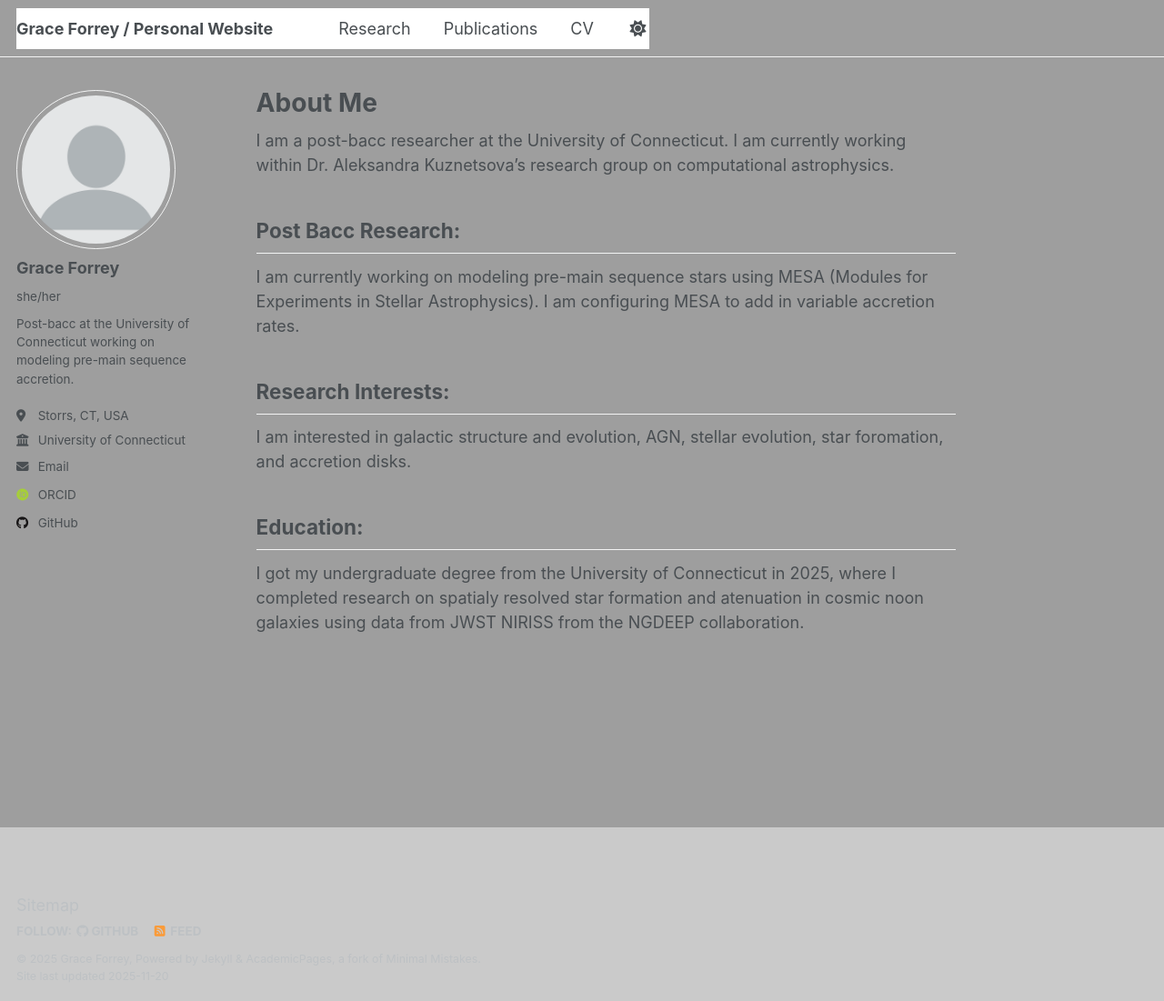
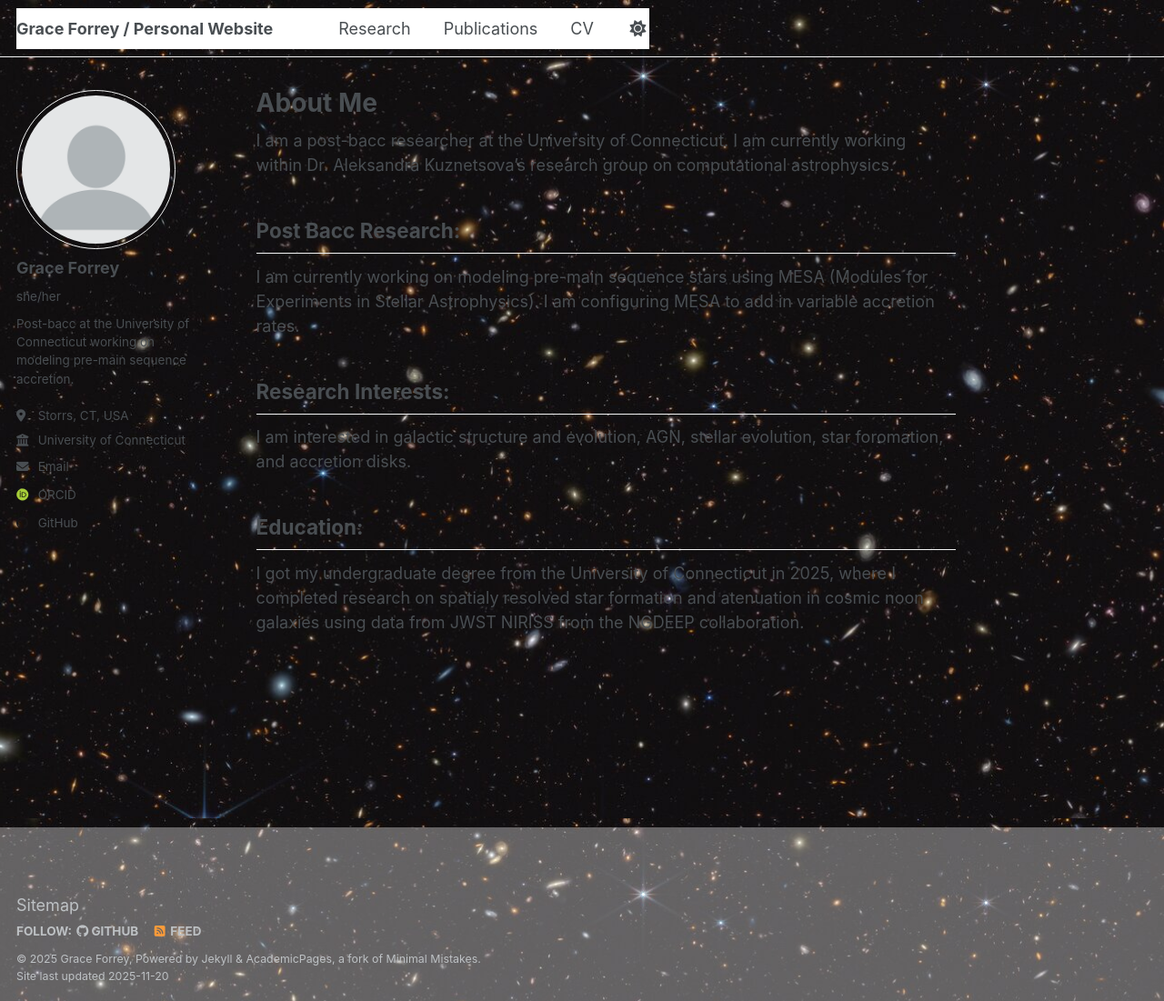
Before and after one commit to forreyg/forreyg.github.io, a Jekyll site: the page built from _pages/about.md, in a window 1280 px wide and 1101 px high. Shown: the whole window at 91% size. Built offline with Jekyll 4.4.1, drawn with Linux system fonts in a browser that asks for light colours; some web fonts are replaced; a script that is not in the unit is left out.

Commit message:
Update main.scss

```diff
--- a/assets/css/main.scss
+++ b/assets/css/main.scss
@@ -50,10 +50,11 @@
 /* Background image stays fixed */
 html,
 body {
-  background: url("{{ '/images/JGOODS-S.jpg' | relative_url }}")
-              center center / cover no-repeat fixed !important;
+  min-height: 100%;
+  background: url("{{ '/images/GOODS-S.jpg' | relative_url }}")
+              no-repeat center center fixed !important;
+  background-size: cover !important;
 }
-
 /* Full-page overlay that covers scrolling area AND viewport */
 body::before {
   content: "";
```
